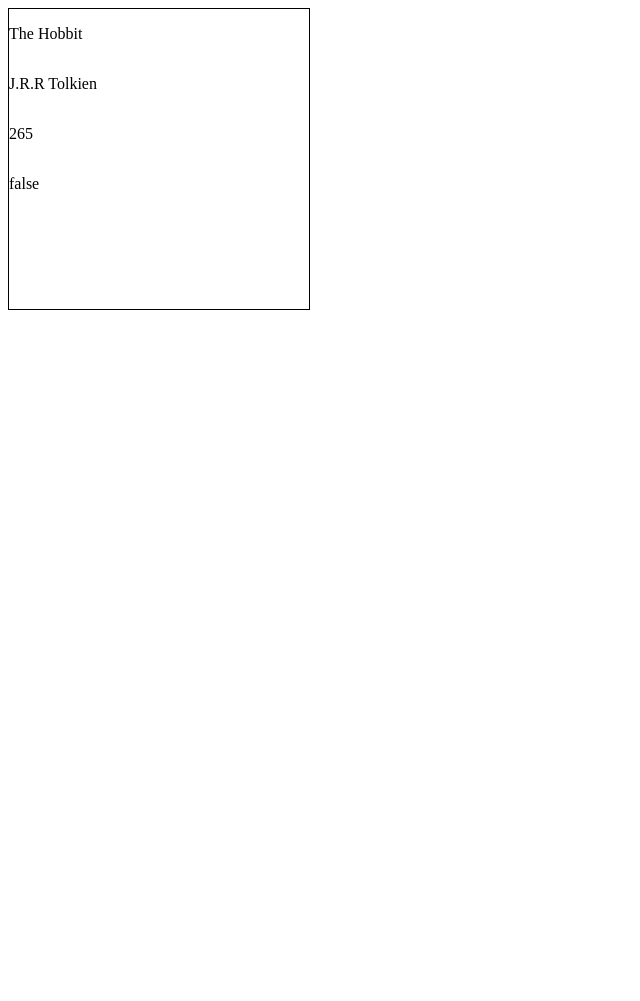
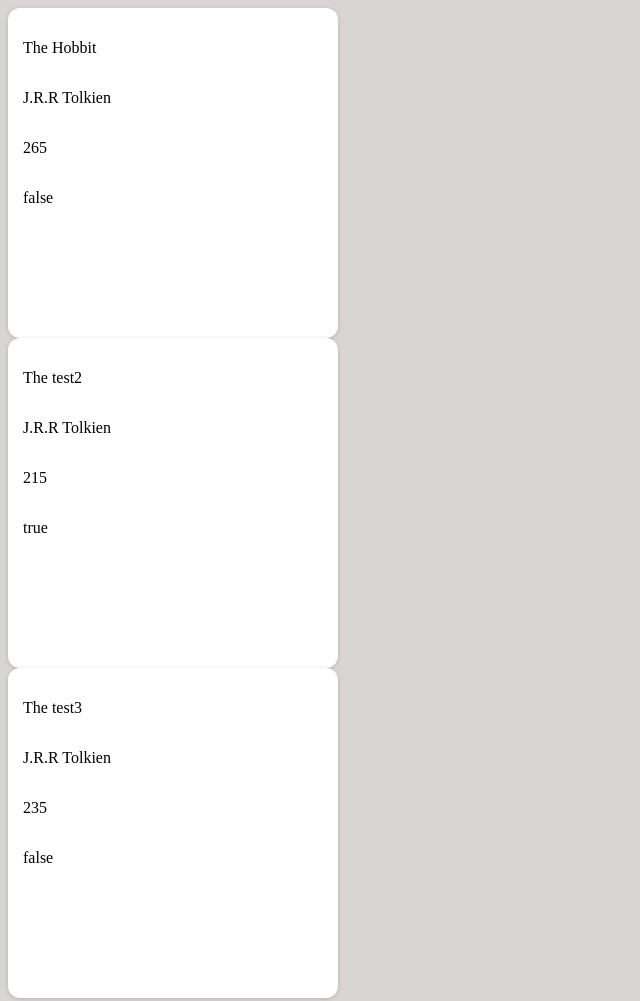
Before and after one commit to MarekRykaczewski/library, a plain HTML site: page index.html in a window 1280 px wide. Shown: the whole page, without its empty margins (0-640 px from the left). Before the commit the page ends 800 px from the top, so only its background shows below. Drawn offline with Linux system fonts and the light colour scheme.

Commit message:
fixed card creation, added more placeholder books

```diff
--- a/script.js
+++ b/script.js
@@ -8,7 +8,11 @@
 }
 
 const theHobbit = new Book("The Hobbit", "J.R.R Tolkien", 265, false)
+const theTest2= new Book("The test2", "J.R.R Tolkien", 215, true)
+const theTest3 = new Book("The test3", "J.R.R Tolkien", 235, false)
 myLibrary.push(theHobbit)
+myLibrary.push(theTest2)
+myLibrary.push(theTest3)
 
 function addBookToLibrary(title, author, pages, read) {
     let newBook = new Book(title, author, pages, read)
@@ -17,9 +21,10 @@
 
 function displayBooks() {
     const shelf = document.getElementById("shelf")
-    const bookContainer = document.createElement("div")
-    bookContainer.classList.add("book-container")
+
     for (let i = 0; i < myLibrary.length; i++) {
+        const bookContainer = document.createElement("div")
+        bookContainer.classList.add("book-container")
         shelf.appendChild(bookContainer)
 
         const newBookTitle = document.createElement("p");
--- a/styles.css
+++ b/styles.css
@@ -1,7 +1,14 @@
+body {
+    background-color: rgb(218, 213, 213);
+}
+
 .book-container {
     display: flex;
     flex-direction: column;
     width: 300px;
     height: 300px;
-    border: 1px solid black;
+    border-radius: 12px;
+    background-color: white;
+    box-shadow: rgba(0, 0, 0, 0.16) 0px 1px 4px;
+    padding: 15px;
 }
```
